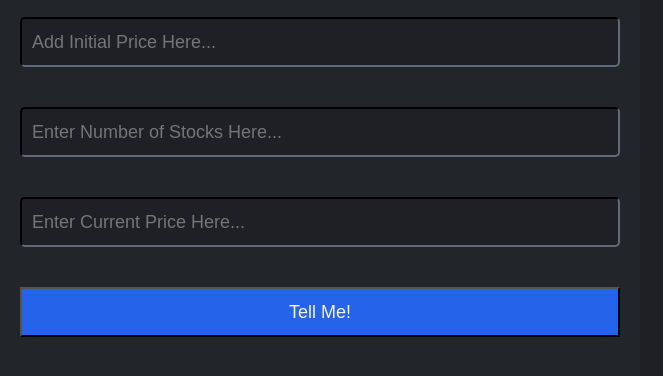
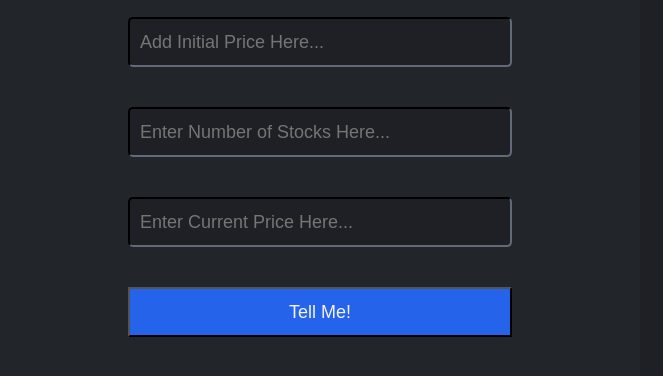
Before and after one commit to bmendhe23/stock-purchase-profit-or-loss, a plain HTML site: page index.html in a window 1280 px wide. Shown: the part 240-616 px from the top of the page, without its empty margins (0-663 px from the left). Drawn offline with Linux system fonts and the light colour scheme.

Commit message:
minor changes

```diff
--- a/javascript.js
+++ b/javascript.js
@@ -38,10 +38,10 @@ function clickHandler() {
 
         if(resultList[0] === "profit") {
            outputBox.style.color = "green";
-            outputBox.innerText = "Yay!! Your Profit is " + Number(resultList[1]) + " and Profit Percentage is " + Number(resultList[2]) + "%";
+            outputBox.innerText = "Yay!! Your Profit is " + resultList[1].toFixed(2) + " and Profit Percentage is " + resultList[2].toFixed(2) + "%";
         } else {
             outputBox.style.color = "red";
-            outputBox.innerText = "Whoops!! Your Loss is " + resultList[1] + " and Loss Percentage is " + resultList[2] + "%";
+            outputBox.innerText = "Whoops!! Your Loss is " + resultList[1].toFixed(2) + " and Loss Percentage is " + resultList[2].toFixed(2) + "%";
         }
     }
 }
--- a/style.css
+++ b/style.css
@@ -19,12 +19,13 @@ h1 {
 
 input {
     padding: 10px;
-    margin: 20px;
+    margin: 20px auto;
     font-size: large;
     height: 50px;
     background-color: var(--black-shade2);
     border-color: var(--black-shade2);
     border-radius: 5px;
+    width: 60%;
 }
 
 input:focus {
@@ -33,10 +34,11 @@ input:focus {
 
 button {
     padding: 10px;
-    margin: 20px;
+    margin: 20px auto;
     font-size: large;
     height: 50px;
     background-color: var(--blue-shade);
+    width: 60%;
 }
 
 .leftside {
```
